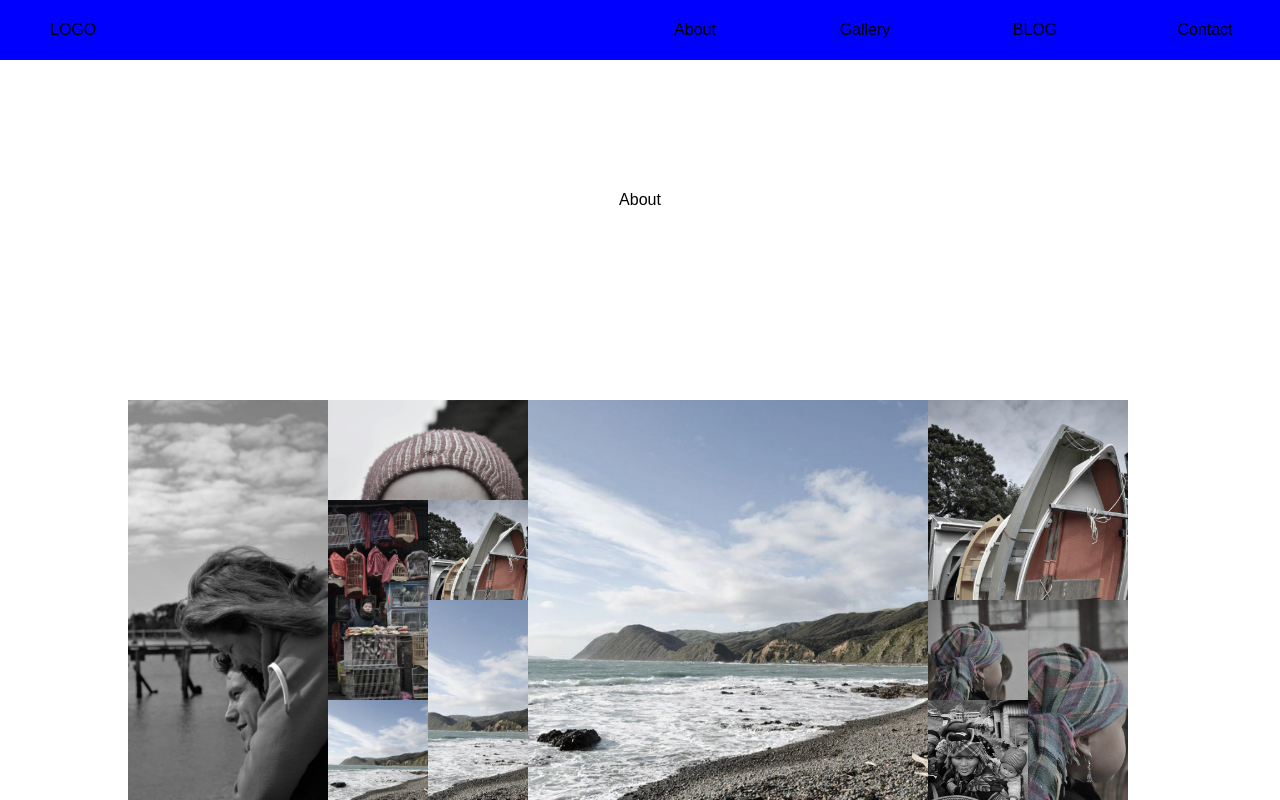
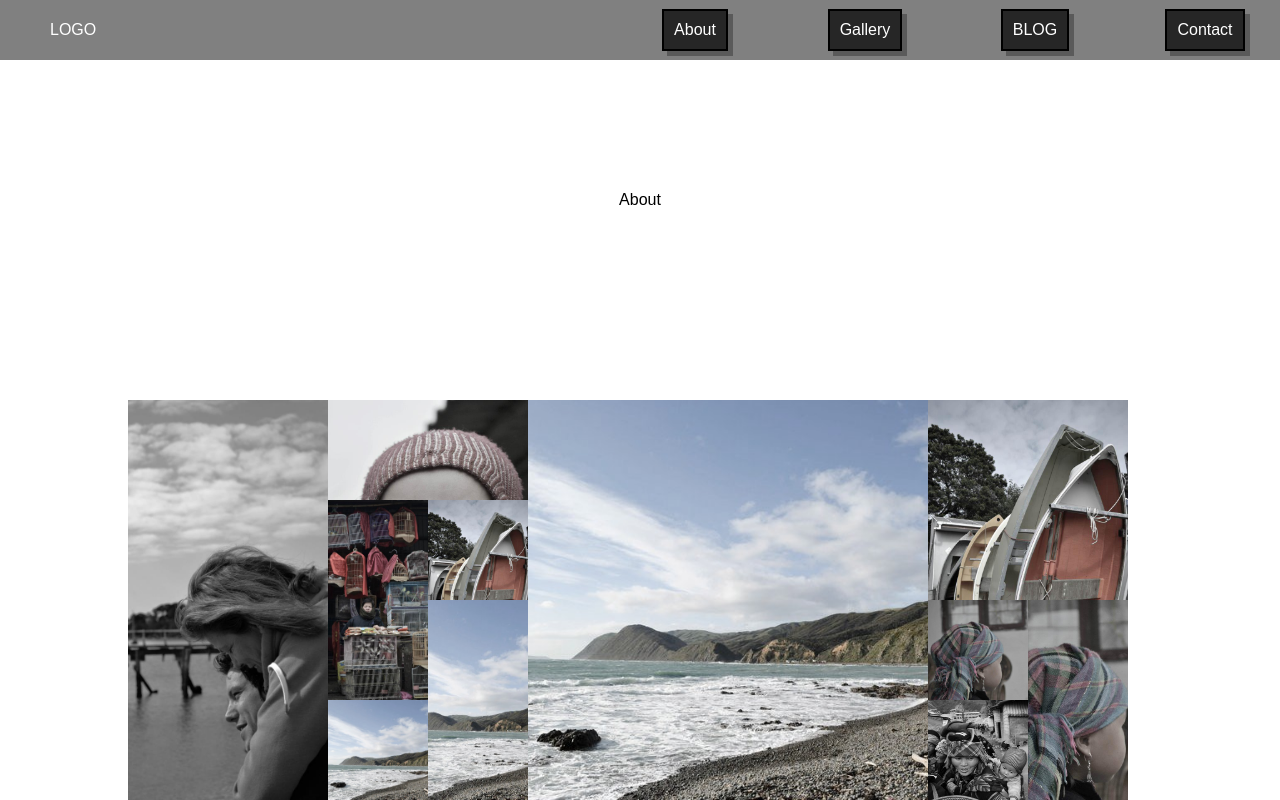
Before and after one commit to mcclymont-k/react-blog, a React (Create React App) app: page /#/ in a window 1280 px wide. Shown: the top 800 px of the page. Built offline with nearby package versions, Linux system fonts and the light colour scheme.

Commit message:
Changed styling, fixed the overflow issues and tidied up the scrolling

```diff
--- a/src/App.css
+++ b/src/App.css
@@ -8,12 +8,30 @@
   align-items: center;
   justify-items: center;
   position: fixed;
+  background-color: grey;
+  color: white;
+  z-index: 2;
 }
 
 .menuBarContainer .logo {
   justify-self: flex-start;
   padding-left: 50px;
+
 }
+
+
+.menuBarButton {
+  background-color: rgba(0, 0, 0, 0.7);
+  padding: 10px;
+  box-shadow: 5px 5px rgba(0,0,0, 0.3);
+  color: white;
+  border: 2px solid black
+}
+
+.menuBarButton:hover {
+  cursor: pointer;
+}
+
 
 .item {
   overflow: hidden;
--- a/src/Components/MenuBar.js
+++ b/src/Components/MenuBar.js
@@ -4,7 +4,7 @@ import { Link, DirectLink, Element , Events, animateScroll as scroll, scrollSpy,
 class MenuBar extends Component {
 
   smoothScroll(e) {
-    let selector = e.currentTarget.className
+    let selector = e.currentTarget.id
     let classSelector = '.' + selector + 'Container'
     let destination = document.querySelector(classSelector).offsetTop
     scroll.scrollTo(destination - 100)
@@ -22,10 +22,10 @@ class MenuBar extends Component {
     return(
       <div className='menuBarContainer'>
         <div className='logo'>LOGO</div>
-        <div className='about' onClick={this.smoothScroll}>About</div>
-        <div className='gallery' onClick={this.smoothScroll}>Gallery</div>
-        <div className='blog' onClick={this.smoothScroll}>BLOG</div>
-        <div>Contact</div>
+        <div id='about' className='menuBarButton' onClick={this.smoothScroll}>About</div>
+        <div id='gallery' className='menuBarButton' onClick={this.smoothScroll}>Gallery</div>
+        <div id='blog' className='menuBarButton' onClick={this.smoothScroll}>BLOG</div>
+        <div className='menuBarButton'>Contact</div>
       </div>
     )
   }
```
